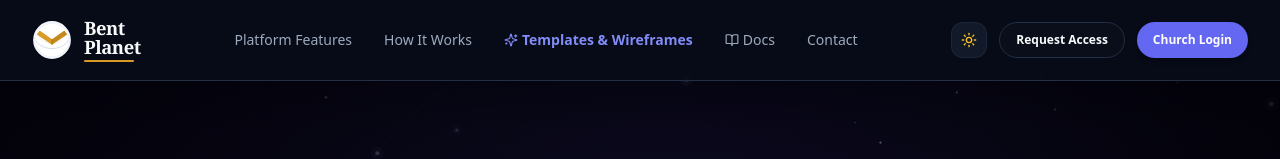
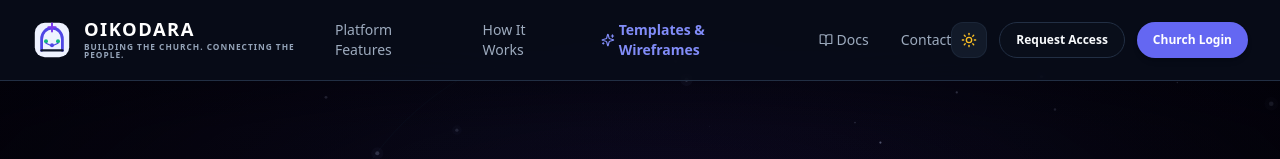
Before and after one commit to gideonayanwale/bent-planet, a Next.js app: page / in a window 1280 px wide. Shown: the top 159 px of the page. Built offline with nearby package versions, Linux system fonts and the light colour scheme; no server answers.

Commit message:
Replace legacy mark with OIKODARA identity

```diff
--- a/src/components/brand-logo.tsx
+++ b/src/components/brand-logo.tsx
@@ -7,61 +7,13 @@ interface BrandIconProps extends React.SVGProps<SVGSVGElement> {
 
 export function BrandIcon({ size = 36, className = "", ...props }: BrandIconProps) {
   return (
-    <svg
-      width={size}
-      height={size}
-      viewBox="0 0 100 100"
-      fill="none"
-      xmlns="http://www.w3.org/2000/svg"
-      className={className}
-      {...props}
-    >
-      {/* Outer Circle Ring */}
-      <circle
-        cx="50"
-        cy="50"
-        r="44"
-        className="stroke-slate-900 dark:stroke-slate-100"
-        strokeWidth="6.5"
-        fill="white"
-      />
-
-      {/* Subtle globe / planet curvature wireframe lines */}
-      <path
-        d="M10 52 C 25 78, 75 78, 90 52"
-        stroke="#CBD5E1"
-        strokeWidth="2"
-        fill="none"
-        strokeLinecap="round"
-      />
-      <path
-        d="M18 42 C 32 64, 68 64, 82 42"
-        stroke="#E2E8F0"
-        strokeWidth="1.5"
-        fill="none"
-        strokeLinecap="round"
-      />
-
-      {/* Golden Chevron / Bent Angle */}
-      {/* Left wing */}
-      <path
-        d="M 12 36 L 50 62 L 50 48 L 19 26 Z"
-        fill="#D99B26"
-      />
-      {/* Right wing */}
-      <path
-        d="M 50 62 L 88 36 L 81 26 L 50 48 Z"
-        fill="#C58A1B"
-      />
-      {/* Center crease line */}
-      <line
-        x1="50"
-        y1="48"
-        x2="50"
-        y2="62"
-        stroke="#8C5E0D"
-        strokeWidth="1.5"
-      />
+    <svg width={size} height={size} viewBox="0 0 100 100" fill="none" xmlns="http://www.w3.org/2000/svg" className={className} role="img" aria-label="OIKODARA mark" {...props}>
+      <rect x="7" y="7" width="86" height="86" rx="25" fill="#EEF2FF" />
+      <path d="M24 76V48C24 32 35.6 20 50 20C64.4 20 76 32 76 48V76" stroke="#4F46E5" strokeWidth="7" strokeLinecap="round" />
+      <path d="M50 9V29M41 18H59" stroke="#7C3AED" strokeWidth="5" strokeLinecap="round" />
+      <path d="M24 76H76" stroke="#0F172A" strokeWidth="6" strokeLinecap="round" />
+      <circle cx="35" cy="53" r="5" fill="#10B981" /><circle cx="65" cy="53" r="5" fill="#10B981" /><circle cx="50" cy="63" r="5" fill="#4F46E5" />
+      <path d="M35 58L46 63M65 58L54 63" stroke="#4F46E5" strokeWidth="3" strokeLinecap="round" />
     </svg>
   );
 }
@@ -73,26 +25,14 @@ interface BrandLogoProps {
   textClassName?: string;
 }
 
-export function BrandLogo({
-  iconSize = 36,
-  showText = true,
-  className = "",
-  textClassName = "",
-}: BrandLogoProps) {
+export function BrandLogo({ iconSize = 36, showText = true, className = "", textClassName = "" }: BrandLogoProps) {
   return (
     <div className={`flex items-center gap-3 ${className}`}>
-      <BrandIcon size={iconSize} className="shrink-0 drop-shadow-sm" />
+      <BrandIcon size={iconSize} className="shrink-0" />
       {showText && (
         <div className={`flex flex-col select-none leading-none ${textClassName}`}>
-          <div className="flex flex-col">
-            <span className="font-serif text-[1.15rem] font-bold tracking-tight text-slate-900 dark:text-white leading-[1.05]">
-              Bent
-            </span>
-            <span className="font-serif text-[1.15rem] font-bold tracking-tight text-slate-900 dark:text-white leading-[1.05]">
-              Planet
-            </span>
-          </div>
-          <div className="h-[2.5px] w-full max-w-[50px] bg-[#D99B26] mt-[3px] rounded-full" />
+          <span className="font-sans text-[1.15rem] font-extrabold tracking-[0.08em] text-slate-950 dark:text-white">OIKODARA</span>
+          <span className="mt-1 text-[0.52rem] font-semibold tracking-[0.12em] text-slate-500 dark:text-slate-400">BUILDING THE CHURCH. CONNECTING THE PEOPLE.</span>
         </div>
       )}
     </div>
```
